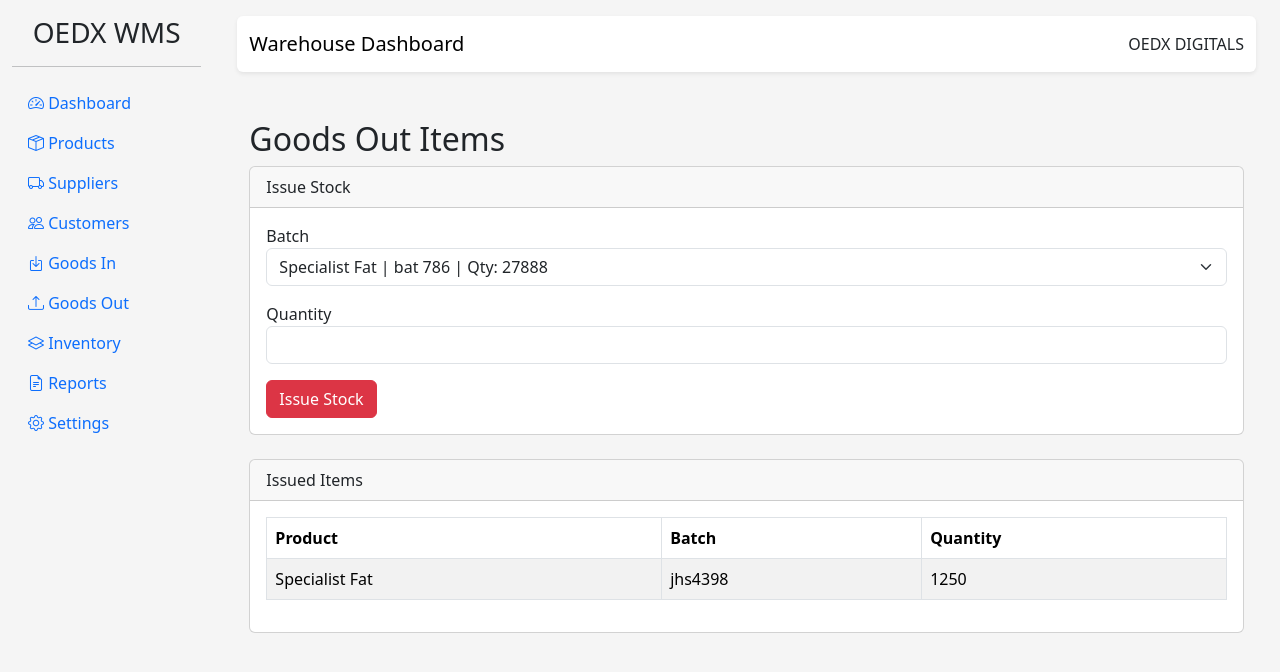
After one commit to oedxdigitals/OEDX-WMS, a Flask app: page /goods-out/2/items in a window 1280 px wide. The commit adds this page. Shown: the top 672 px of the page. Run offline with Flask 3, Linux system fonts and the light colour scheme.

Commit message:
feat: implement complete goods out workflow with stock deduction

```diff
--- a/app/blueprints/goods_out.py
+++ b/app/blueprints/goods_out.py
@@ -3,9 +3,13 @@ from flask import Blueprint, render_template, redirect, url_for
 from app.extensions import db
 
 from app.forms.goods_out import GoodsOutForm
+from app.forms.goods_out_item import GoodsOutItemForm
 
 from app.models.goods_out import GoodsOut
+from app.models.goods_out_item import GoodsOutItem
 from app.models.customer import Customer
+from app.models.batch import Batch
+from app.models.stock import StockMovement
 
 
 goods_out_bp = Blueprint(
@@ -63,14 +67,106 @@ def new():
         )
 
         db.session.add(record)
-
         db.session.commit()
 
         return redirect(
-            url_for("goods_out.index")
+            url_for(
+                "goods_out.items",
+                goods_out_id=record.id
+            )
         )
 
     return render_template(
         "goods_out/form.html",
         form=form
     )
+
+
+@goods_out_bp.route(
+    "/<int:goods_out_id>/items",
+    methods=["GET", "POST"]
+)
+def items(goods_out_id):
+
+    goods_out = GoodsOut.query.get_or_404(goods_out_id)
+
+    form = GoodsOutItemForm()
+
+    batches = Batch.query.filter(
+        Batch.quantity > 0
+    ).order_by(
+        Batch.batch_number
+    ).all()
+
+    form.batch_id.choices = [
+
+        (
+            b.id,
+            f"{b.product.name} | {b.batch_number} | Qty: {b.quantity}"
+        )
+
+        for b in batches
+
+    ]
+
+    if form.validate_on_submit():
+
+        batch = Batch.query.get_or_404(
+            form.batch_id.data
+        )
+
+        if form.quantity.data <= batch.quantity:
+
+            batch.quantity -= form.quantity.data
+
+            item = GoodsOutItem(
+
+                goods_out_id=goods_out.id,
+
+                batch_id=batch.id,
+
+                quantity=form.quantity.data
+
+            )
+
+            db.session.add(item)
+
+            movement = StockMovement(
+
+                batch_id=batch.id,
+
+                movement_type="OUT",
+
+                reference_type="GoodsOut",
+
+                reference_id=goods_out.id,
+
+                quantity=form.quantity.data,
+
+                balance=batch.quantity,
+
+                user_id=1
+
+            )
+
+            db.session.add(movement)
+
+            db.session.commit()
+
+        return redirect(
+            url_for(
+                "goods_out.items",
+                goods_out_id=goods_out.id
+            )
+        )
+
+    items = GoodsOutItem.query.filter_by(
+        goods_out_id=goods_out.id
+    ).all()
+
+    return render_template(
+        "goods_out/items.html",
+        form=form,
+        goods_out=goods_out,
+        items=items
+    )
--- a/app/forms/__init__.py
+++ b/app/forms/__init__.py
@@ -3,3 +3,4 @@ from .supplier import SupplierForm
 from .customer import CustomerForm
 from .goods_in import GoodsInForm, GoodsInItemForm
 from .goods_out import GoodsOutForm
+from .goods_out_item import GoodsOutItemForm
--- /dev/null
+++ b/app/forms/goods_out_item.py
@@ -0,0 +1,28 @@
+from flask_wtf import FlaskForm
+from wtforms import (
+    SelectField,
+    IntegerField,
+    SubmitField,
+)
+from wtforms.validators import DataRequired, NumberRange
+
+
+class GoodsOutItemForm(FlaskForm):
+
+    batch_id = SelectField(
+        "Batch",
+        coerce=int,
+        validators=[DataRequired()]
+    )
+
+    quantity = IntegerField(
+        "Quantity",
+        validators=[
+            DataRequired(),
+            NumberRange(min=1)
+        ]
+    )
+
+    submit = SubmitField(
+        "Issue Stock"
+    )
--- a/app/models/__init__.py
+++ b/app/models/__init__.py
@@ -5,5 +5,6 @@ from .customer import Customer
 from .product import Product
 from .batch import Batch
 from .goods_in import GoodsIn, GoodsInItem
-from .goods_out import GoodsOut, GoodsOutItem
+from .goods_out import GoodsOut
+from .goods_out_item import GoodsOutItem
 from .stock import StockMovement
--- /dev/null
+++ b/templates/goods_out/items.html
@@ -0,0 +1,103 @@
+{% extends "base.html" %}
+
+{% block title %}Goods Out Items{% endblock %}
+
+{% block content %}
+
+<div class="container mt-4">
+
+    <h2>Goods Out Items</h2>
+
+    <div class="card mb-4">
+
+        <div class="card-header">
+            Issue Stock
+        </div>
+
+        <div class="card-body">
+
+            <form method="POST">
+
+                {{ form.hidden_tag() }}
+
+                <div class="mb-3">
+
+                    {{ form.batch_id.label }}
+
+                    {{ form.batch_id(class="form-select") }}
+
+                </div>
+
+                <div class="mb-3">
+
+                    {{ form.quantity.label }}
+
+                    {{ form.quantity(class="form-control") }}
+
+                </div>
+
+                {{ form.submit(class="btn btn-danger") }}
+
+            </form>
+
+        </div>
+
+    </div>
+
+    <div class="card">
+
+        <div class="card-header">
+            Issued Items
+        </div>
+
+        <div class="card-body">
+
+            <table class="table table-bordered table-striped">
+
+                <thead>
+
+                    <tr>
+                        <th>Product</th>
+                        <th>Batch</th>
+                        <th>Quantity</th>
+                    </tr>
+
+                </thead>
+
+                <tbody>
+
+                {% for item in items %}
+
+                    <tr>
+
+                        <td>{{ item.batch.product.name }}</td>
+
+                        <td>{{ item.batch.batch_number }}</td>
+
+                        <td>{{ item.quantity }}</td>
+
+                    </tr>
+
+                {% else %}
+
+                    <tr>
+
+                        <td colspan="3" class="text-center">
+                            No items issued yet.
+                        </td>
+
+                    </tr>
+
+                {% endfor %}
+
+                </tbody>
+
+            </table>
+
+        </div>
+
+    </div>
+
+</div>
+
+{% endblock %}
--- a/templates/layouts/sidebar.html
+++ b/templates/layouts/sidebar.html
@@ -50,14 +50,14 @@ Products
 </li>
 
 <li class="nav-item">
-<a class="nav-link" href="#">
+<a class="nav-link" href="{{ url_for('goods_out.index') }}">
 <i class="bi bi-upload"></i>
 Goods Out
 </a>
 </li>
 
 <li class="nav-item">
-<a class="nav-link" href="#">
+<a class="nav-link" href="{{ url_for('inventory.index') }}">
 <i class="bi bi-layers"></i>
 Inventory
 </a>
```
Also changed, not shown: app/models/goods_out.py (+19 -38 lines), app/models/goods_out_item.py (added, +27 -0 lines), database/warehouse.db.
